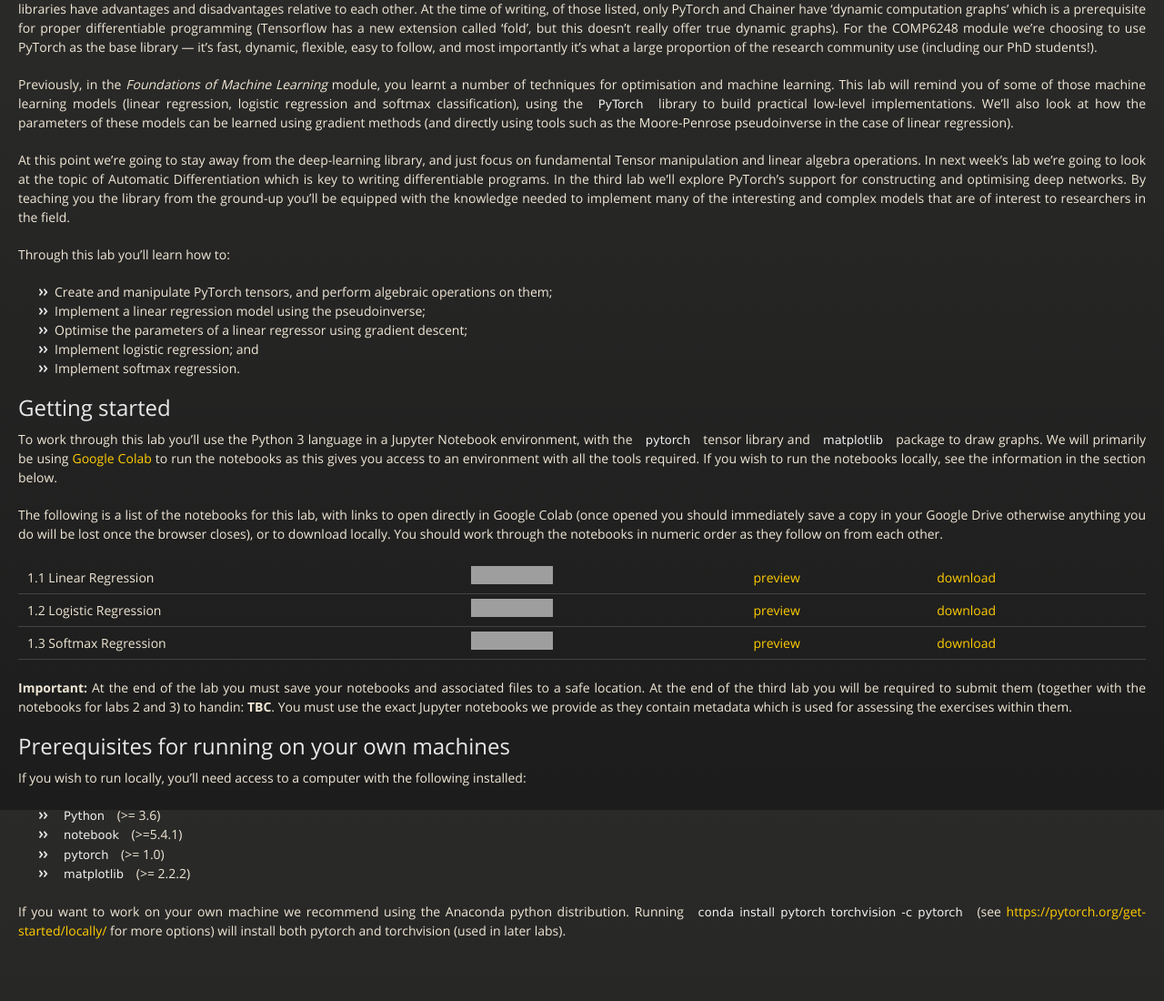
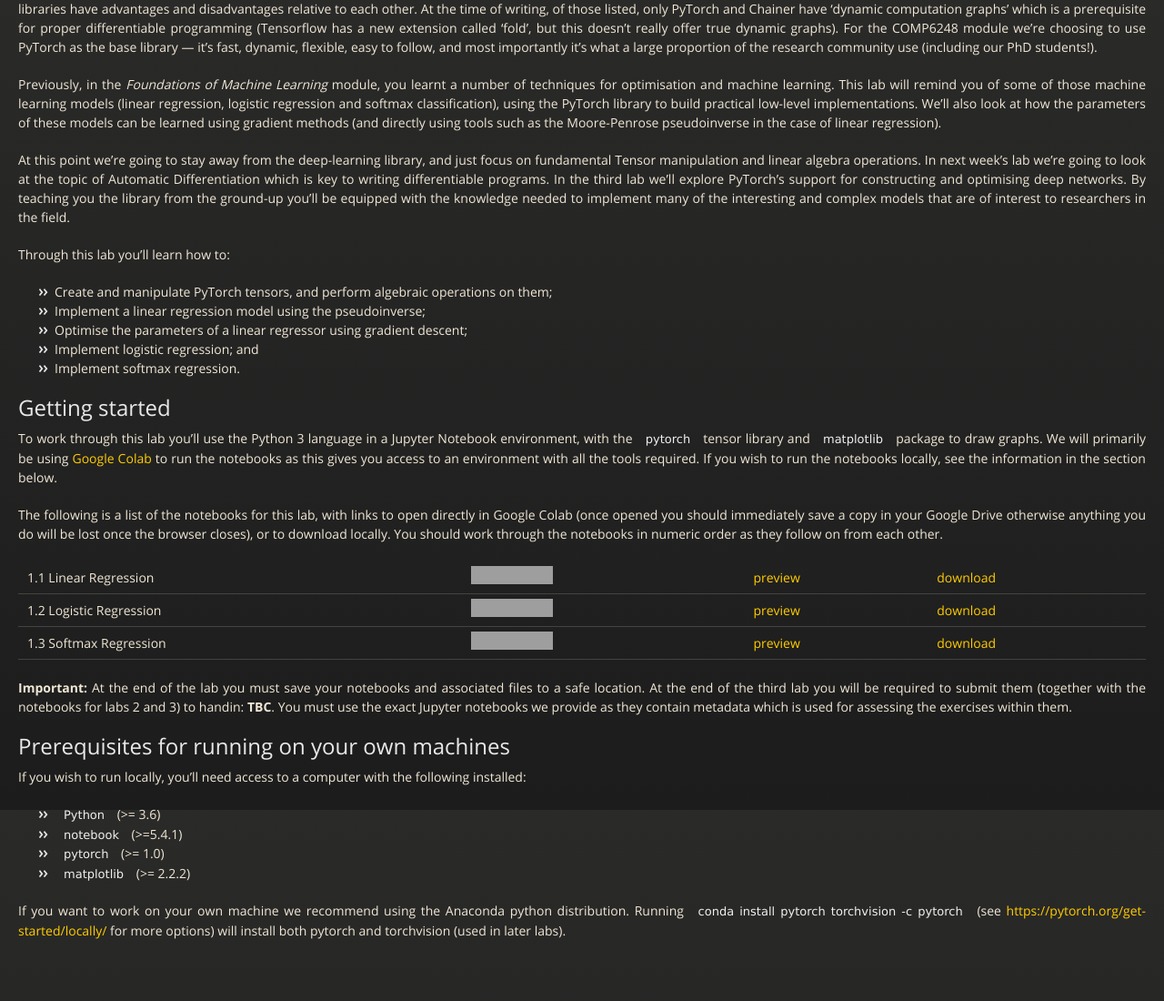
Before and after one commit to ecs-vlc/COMP6248, a Jekyll site: the page built from docs/labs/lab1/index.md, in a window 1280 px wide. Shown: the part 910-2010 px from the top of the page at 91% size. Built offline with Jekyll 4.4.1, drawn with Linux system fonts in a browser that asks for light colours; nearby versions of some CDN libraries; grey boxes are pictures that could not be loaded.

Commit message:
updating labs

```diff
--- a/docs/labs/lab1/index.md
+++ b/docs/labs/lab1/index.md
@@ -28,7 +28,7 @@ Writing code that efficiently takes advantage of the many cores of a GPU or Tens
 There are a number of deep learning libraries that you've undoubtedly heard of, and perhaps even used: [Tensorflow](http://tensorflow.org), [Keras](http://keras.org), [MXNet](https://mxnet.incubator.apache.org), [DL4J](https://deeplearning4j.org), [Torch](http://torch.ch), [Caffe](https://caffe2.ai), [PyTorch](http://pytorch.org), [Chainer](https://chainer.org), ...
 All of these libraries have advantages and disadvantages relative to each other. At the time of writing, of those listed, only PyTorch and Chainer have 'dynamic computation graphs' which is a prerequisite for proper differentiable programming (Tensorflow has a new extension called 'fold', but this doesn't really offer true dynamic graphs). For the COMP6248 module we're choosing to use PyTorch as the base library --- it's fast, dynamic, flexible, easy to follow, and most importantly it's what a large proportion of the research community use (including our PhD students!).
 
-Previously, in the _Foundations of Machine Learning_ module, you learnt a number of techniques for optimisation and machine learning. This lab will remind you of some of those machine learning models (linear regression, logistic regression and softmax classification), using the `PyTorch` library to build practical low-level implementations. We'll also look at how the parameters of these models can be learned using gradient methods (and directly using tools such as the Moore-Penrose pseudoinverse in the case of linear regression).
+Previously, in the _Foundations of Machine Learning_ module, you learnt a number of techniques for optimisation and machine learning. This lab will remind you of some of those machine learning models (linear regression, logistic regression and softmax classification), using the PyTorch library to build practical low-level implementations. We'll also look at how the parameters of these models can be learned using gradient methods (and directly using tools such as the Moore-Penrose pseudoinverse in the case of linear regression).
 
 At this point we're going to stay away from the deep-learning library, and just focus on fundamental Tensor manipulation and linear algebra operations. In next week's lab we're going to look at the topic of Automatic Differentiation which is key to writing differentiable programs. In the third lab we'll explore PyTorch's support for constructing and optimising deep networks. By teaching you the library from the ground-up you'll be equipped with the knowledge needed to implement many of the interesting and complex models that are of interest to researchers in the field.
 
```
